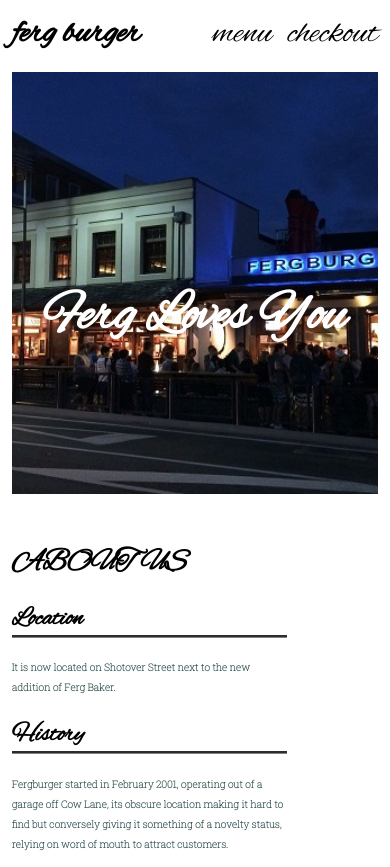
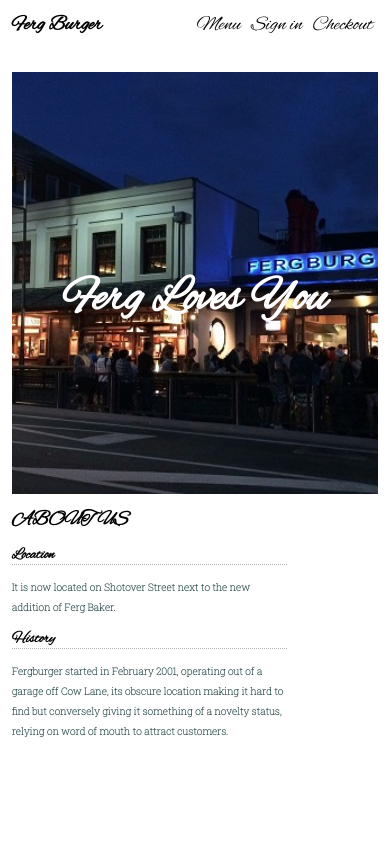
Before and after one commit to tokiya0219/ferg-app, a React (Create React App) app: page / in a window 390 px wide. Built offline with nearby package versions, Linux system fonts and the light colour scheme.

Commit message:
modified the styles at 'the top page' more readable

```diff
--- a/src/component/about-ferg/about-ferg.styles.scss
+++ b/src/component/about-ferg/about-ferg.styles.scss
@@ -1,10 +1,7 @@
-.our-page{
-    padding-top: 30px;
-}
 .title{
-    font-size: 40px;
+    font-size: 35px;
     @media screen and (max-width:540px) {
-        font-size: 30px;
+        font-size: 20px;
     }
 }
 .list{
@@ -12,18 +9,17 @@
 }
 
 .list-item{
-    border-bottom: 5px groove gray;
-    font-size: 40px;
+    border-bottom: 1px dotted rgba(10, 10, 10, .3) ;
+    font-size: 30px;
 
     @media screen and (max-width:540px) {
-        font-size: 25px;
-        border-bottom: 3px groove gray;
+        font-size: 15px;
     }
 }
 
 .description{
     font-family: 'Roboto Slab', serif;
-    font-size: 20px;
+    font-size: 15px;
     color: darkslategray;
     font-weight: bold;
 
--- a/src/component/header/header.component.jsx
+++ b/src/component/header/header.component.jsx
@@ -8,15 +8,18 @@ const Header = () => {
         <div className='header'>
             <div className='logo-container'>
                 <Link className='logo' to='/'>
-                    ferg burger
+                    Ferg Burger
                 </Link>
             </div>
             <div className='options-container'>
                 <Link className='option' to='/menu'>
-                    menu
+                    Menu
+                </Link>
+                <Link className="option" to='/sign in'>
+                    Sign in
                 </Link>
                 <Link className='option' to='/checkout'>
-                    checkout
+                    Checkout
                 </Link>
             </div>
         </div>
--- a/src/component/header/header.styles.scss
+++ b/src/component/header/header.styles.scss
@@ -2,15 +2,19 @@
     height: 70px;
     width: 100%;
     display: flex;
-    justify-content: space-between;
     margin-bottom: 15px;
+    flex-wrap: wrap;
+    font-size: 30px;
+
     @media screen and (max-width: 540px) {
-
+        font-size: 20px;
+        height: 50px;
     }
     @media screen and (max-width: 425px) {
-        height: 45px
+        height: 45px;
     }
     @media screen and (max-width: 375px) {
+        font-size: 15px;
         height: 40px;
     }
     @media screen and (max-width: 320px) {
@@ -18,47 +22,9 @@
     }
 }
 .logo-container{
-    font-size: 50px;
     font-weight: bold;
-
-    @media screen and (max-width: 540px) {
-        font-size: 40px;
-    }
-    @media screen and (max-width: 425px) {
-        font-size: 35px;
-    }
-    @media screen and (max-width: 375px) {
-        font-size: 30px;
-    }
-
-    @media screen and (max-width: 320px) {
-        font-size: 20px;
-    }
-}
-
-.option-container{
-    width: 50%;
-    display: flex;
-    align-items: center;
-    justify-content: flex-end;
+    flex-grow: 1;
 }
 .option{
-    font-size: 45px;
-    padding: 10px 20px;
-    @media screen and (max-width: 540px) {
-        font-size: 40px;
-    }
-    @media screen and (max-width: 450px) {
-        font-size: 35px;
-        padding: 0;
-        margin-left: 15px;
-    }
-    @media screen and (max-width:375px) {
-        font-size:30px;
-        padding: 0;
-        margin-left: 10px;
-    }
-    @media screen and (max-width:320px) {
-        font-size: 20px;
-    }
+    padding: 0px 5px;
 }
--- a/src/component/main-pic/main-pic.styles.scss
+++ b/src/component/main-pic/main-pic.styles.scss
@@ -4,46 +4,22 @@
     background-size: cover;
     background-repeat: no-repeat;
     height: 50vh;
-    position: relative;
     display: flex;
     width:100%;
+    align-items: center;
 
     .header{
-        font-size: 200px;
-        text-align: center;
-        display: block;
-        position: relative;
+        font-size: 8rem;
+        justify-content: center;
         color: white;
-        margin-top: 15vh;
-
-        @media screen and (max-width: 1300px) {
-            font-size: 120px;
-            margin-top: 17vh;
+        @media screen and (max-width: 1000px) {
+            font-size: 6rem;
         }
-        @media screen and (max-width: 768px) {
-            font-size: 100px;
-            margin-top: 20vh;
+        @media screen and (max-width: 600px) {
+            font-size: 4rem;
         }
-
-        @media screen and (max-width: 630px) {
-            font-size: 75px;
-            margin-top: 22vh;
-        }
-
-        @media screen and (max-width: 460px) {
-            font-size: 55px;
-            margin-top: 25vh;
-        }
-
-        @media screen and (max-width: 375px) {
-            font-size: 50px;
-            margin-top: 20vh;
-        }
-
-        @media screen and (max-width: 320px) {
-            font-size: 40px;
-            margin-top: 20vh;
+        @media screen and (max-width: 400px) {
+            font-size: 3rem;
         }
     }
-
 }
```
